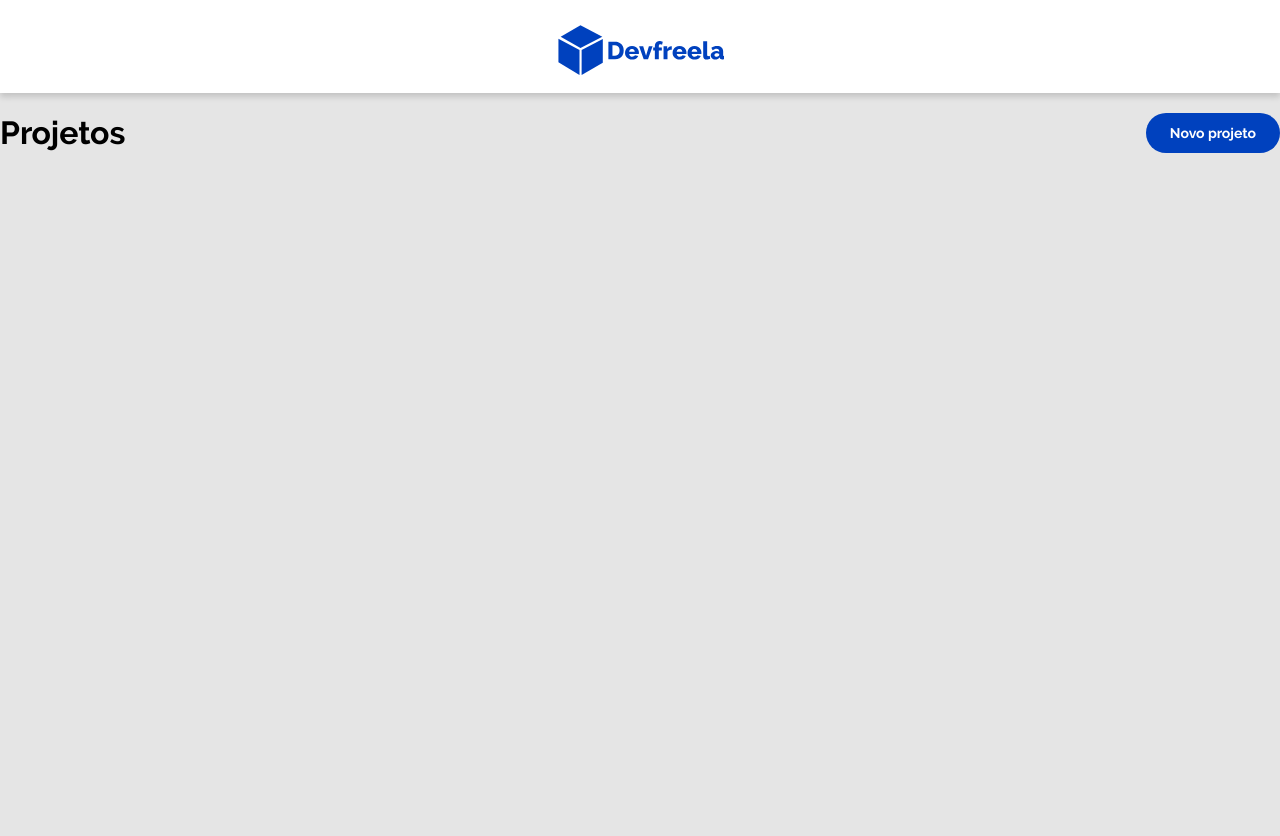
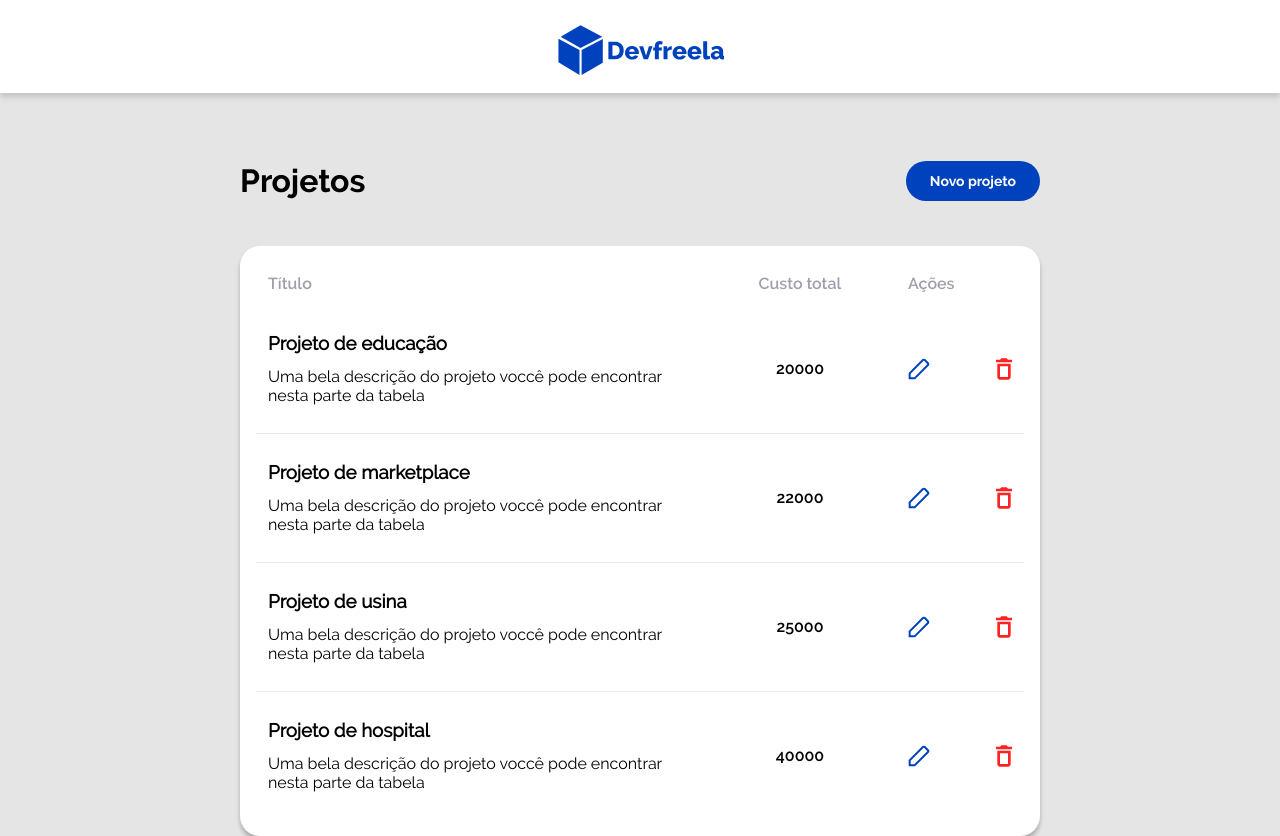
Before and after one commit to giopellizzoni/DevFreelaReact, a React (Create React App) app: page / in a window 1280 px wide. Before the commit the page ends 800 px from the top, so only its background shows below. Built offline with nearby package versions, Linux system fonts and the light colour scheme.

Commit message:
Creating Project List Page

```diff
--- /dev/null
+++ b/src/containers/ProjectTable/ProjectTable.jsx
@@ -0,0 +1,44 @@
+import React from "react";
+import PropTypes from "prop-types";
+import TableItem from "./TableItem";
+import "./styles.css";
+
+function ProjectTable({ projectData }) {
+  return (
+    <div className="table-container">
+      <div>
+        <div className="row">
+          <div className="col-7 description-column">
+            <h4>Título</h4>
+          </div>
+          <div className="col-3 value-column">
+            <h4>Custo total</h4>
+          </div>
+          <div className="col-2 action-column">
+            <h4>Ações</h4>
+          </div>
+        </div>
+      </div>
+      {projectData?.map(({ name, description, value }) => (
+        <TableItem
+          key={name}
+          name={name}
+          description={description}
+          value={value}
+        />
+      ))}
+    </div>
+  );
+}
+
+ProjectTable.propTypes = {
+  projectData: PropTypes.arrayOf(
+    PropTypes.shape({
+      name: PropTypes.string.isRequired,
+      description: PropTypes.string.isRequired,
+      value: PropTypes.number.isRequired,
+    })
+  ).isRequired,
+};
+
+export default ProjectTable;
--- /dev/null
+++ b/src/containers/ProjectTable/TableItem.jsx
@@ -0,0 +1,31 @@
+import React from "react";
+import PropTypes from "prop-types";
+import { ReactComponent as PencilIcon } from "../../assets/images/icon-pencil.svg";
+import { ReactComponent as TrashIcon } from "../../assets/images/icon-trash.svg";
+import "./styles.css";
+
+function TableItem({ name, description, value }) {
+  return (
+    <div className="row table-line">
+      <div className="col-7 description-column">
+        <h3>{name}</h3>
+        <p>{description}</p>
+      </div>
+      <div className="col-3 value-column">
+        <span>{value}</span>
+      </div>
+      <div className="col-2 action-column">
+        <PencilIcon onClick={() => console.log("cliquei para editar")} />
+        <TrashIcon onClick={() => console.log("cliquei para remover")} />
+      </div>
+    </div>
+  );
+}
+
+TableItem.propTypes = {
+  name: PropTypes.string.isRequired,
+  description: PropTypes.string.isRequired,
+  value: PropTypes.number.isRequired,
+};
+
+export default TableItem;
--- /dev/null
+++ b/src/containers/ProjectTable/index.js
@@ -0,0 +1 @@
+export { default } from "./ProjectTable";
--- /dev/null
+++ b/src/containers/ProjectTable/styles.css
@@ -0,0 +1,58 @@
+.table-line {
+  border-bottom: 1px solid rgba(196, 196, 196, 0.35);
+  padding: 16px 0;
+}
+
+.table-line:last-child {
+  border: none;
+}
+
+.value-column,
+.action-column {
+  display: flex;
+  align-items: center;
+}
+
+.value-column {
+  justify-content: center;
+}
+
+.action-column {
+  justify-content: space-between;
+}
+
+.description-column h3,
+.description-column p {
+  font-family: "ralewayregular";
+}
+
+.description-column h3 {
+  margin: 0 0 12px 0;
+}
+
+.description-column p {
+  margin: 0;
+}
+
+.value-column span {
+  font-family: "ralewaysemibold";
+}
+
+.action-column svg {
+  cursor: pointer;
+}
+
+.description-column h4,
+.value-column h4,
+.action-column h4 {
+  font-family: "ralewaysemibold";
+  margin: 0;
+  color: #9f9fac;
+}
+
+.table-container {
+  background-color: #ffffff;
+  box-shadow: 0px 4px 4px rgba(0, 0, 0, 0.25);
+  border-radius: 20px;
+  padding: 16px;
+}
--- a/src/pages/Home/App.jsx
+++ b/src/pages/Home/App.jsx
@@ -1,6 +1,8 @@
 import React from "react";
 import Header from "../../components/Header/Header";
 import PageTitle from "../../components/PageTitle/PageTitle";
+import ProjectTable from "../../containers/ProjectTable/ProjectTable";
+import { PROJECT_DATA } from "./constants";
 
 function App() {
   const actionButtonProps = {
@@ -10,7 +12,12 @@ function App() {
   return (
     <>
       <Header />
-      <PageTitle title="Projetos" actionButton={actionButtonProps} />
+      <div style={{ display: "flex", justifyContent: "center", width: "100%" }}>
+        <div style={{ width: "800px", paddingTop: "48px" }}>
+          <PageTitle title="Projetos" actionButton={actionButtonProps} />
+          <ProjectTable projectData={PROJECT_DATA} />
+        </div>
+      </div>
     </>
   );
 }
--- /dev/null
+++ b/src/pages/Home/constants.js
@@ -0,0 +1,22 @@
+export const PROJECT_DATA = [
+  {
+    name: "Projeto de educação",
+    description: "Uma bela descrição do projeto voccê pode encontrar nesta parte da tabela",
+    value: 20000
+  },
+  {
+    name: "Projeto de marketplace",
+    description: "Uma bela descrição do projeto voccê pode encontrar nesta parte da tabela",
+    value: 22000
+  },
+  {
+    name: "Projeto de usina",
+    description: "Uma bela descrição do projeto voccê pode encontrar nesta parte da tabela",
+    value: 25000
+  },
+  {
+    name: "Projeto de hospital",
+    description: "Uma bela descrição do projeto voccê pode encontrar nesta parte da tabela",
+    value: 40000
+  },
+]
```
Also changed, not shown: 1 other file (tests, documents, lock files or other folders).
